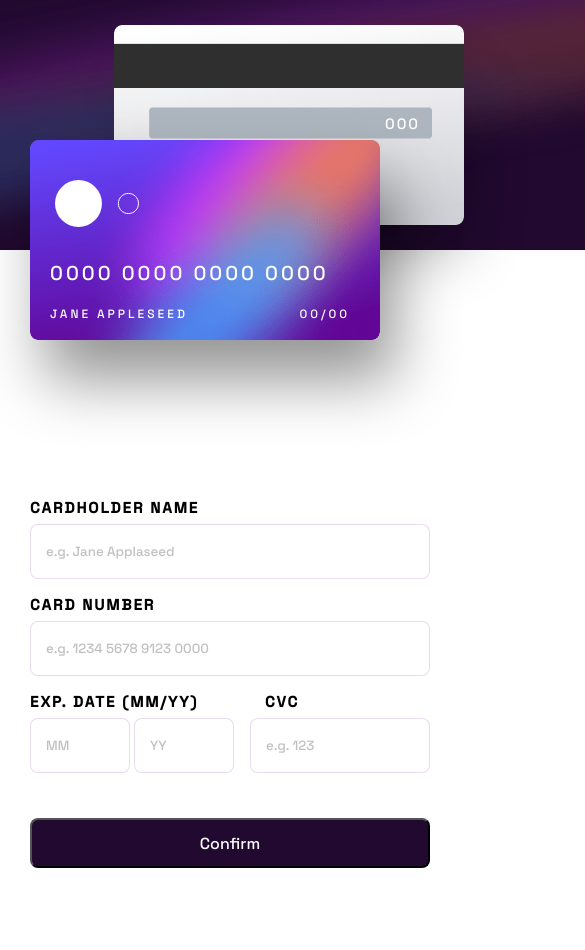
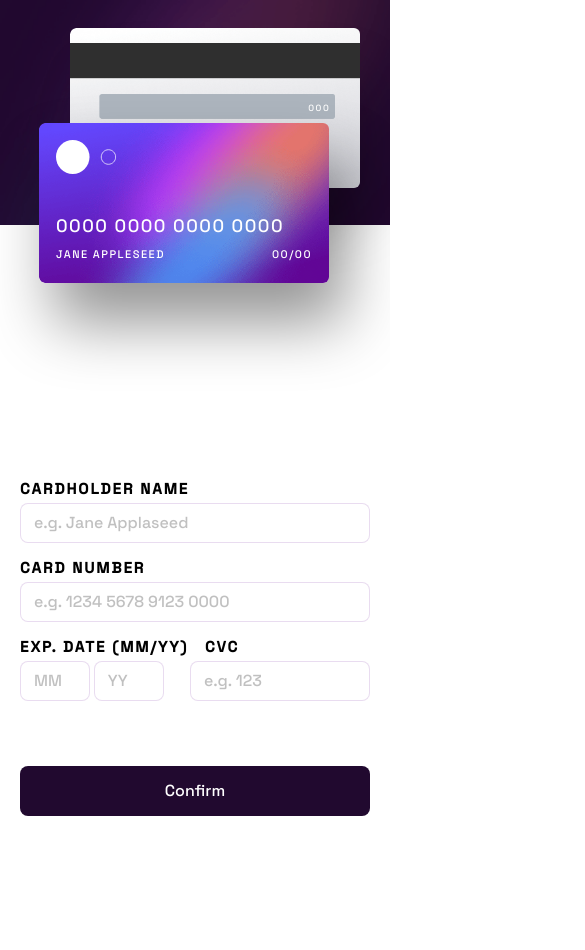
Before and after one commit to DiegxR/Sprint-2, a plain HTML site: page index.html in a window 390 px wide. Shown: the top 950 px of the page, 585 px wide, since content can reach past the window. Drawn offline with Linux system fonts and the light colour scheme.

Commit message:
Add files via upload

```diff
--- a/index.html
+++ b/index.html
@@ -4,27 +4,31 @@
     <meta charset="UTF-8">
     <meta http-equiv="X-UA-Compatible" content="IE=edge">
     <meta name="viewport" content="width=device-width, initial-scale=1.0">
-    <link href="https://fonts.googleapis.com/css2?family=Space+Grotesk:wght@500&display=swap" rel="stylesheet">
-    <link rel="stylesheet" href="styles.css">
+    <link href="https://fonts.googleapis.com/css2?family=Space+Grotesk:wght@300;500&display=swap" rel="stylesheet">    <link rel="stylesheet" href="styles.css">
     <title>Document</title>
 </head>
 <body>
+    <section class="container">
+        <section class="cards">
+
             <div id="bg-card">
-        <img src="./images/bg-card-front.png"  id="card-front">
-        <img src="./images/card-logo.svg" id="card-logo">
-        <div id="card-info">
+                    <div id="card1" class="radius">
+                      <img src="./images/card-logo.svg" alt="">
                         <p id="card-number">0000 0000 0000 0000</p>
                         <div>
                             <p id="card-name">JANE APPLESEED</p>
                             <P id="card-date">00/00</P>
                         </div>
                     </div>
+                <div id="card2" class="radius">
+
                     <p id="card-cvc">000</p>
-        <img src="./images/bg-card-back.png" id="card-back">
                 </div>
-    <img src="./images/bg-main-desktop.png" alt="background" id="background">
+            </div>
 
-
+        </section>
+        <section class="main">
+            <section class="formulario">
                 <form id="form">
                     <div class="name">
                         <label for="name">CARDHOLDER NAME</label>
@@ -53,6 +57,7 @@
 
                     <button>Confirm</button>
                 </form>
+            </section>
 
                 <section id="complete" class="hidden">
                     <img src="./images/icon-complete.svg" alt="">
@@ -79,5 +84,7 @@
                     </table>
                 </section>
                 <script src="./main.js"></script>
+        </section>
+        </section>
 </body>
 </html>
--- a/styles.css
+++ b/styles.css
@@ -1,83 +1,92 @@
-*{
+/* /* *{
     margin: 0px;
     padding: 0px;
     box-sizing: border-box;
     font-family: 'Space Grotesk', sans-serif;
 }
 body{
-    width: 100vh;
+    width: 100%;
     height: 100vh;
+}
+.container{
     display: flex;
+    width: inherit;
+    height: inherit;
 }
-#background{
-    height: 100%;
-    width: 400px;
-    position: absolute;
+.cards{
+    display: flex;
+    align-items: center;
+    width: 40%;
+    height: 100vh;
+    background-image: url(./images/bg-main-desktop.png);
+    background-repeat: no-repeat;
 }
+
 #bg-card{
     min-width: 100px;
-    position: absolute;
-    margin: 8% auto auto 150px;
+    transform: translateX(200px);
     z-index: 1;
     display: flex;
+    justify-content: center;
     flex-direction: column;
     gap: 40px;
-    justify-content: flex-start;
 }
-#card-back{
-    position: absolute;
-    margin-top: 260px;
-    margin-left: 100px;
-    width: 400px;
-    -webkit-box-shadow: 15px 40px 62px -17px rgba(0,0,0,0.33);
-    -moz-box-shadow: 15px 40px 62px -17px rgba(0,0,0,0.33);
-    box-shadow: 15px 40px 62px -17px rgba(0,0,0,0.33);
-    border-radius: 8px;
-}
-#card-front{
-    width: 400px;
+#card1{
+    background-image: url(./images/bg-card-front.png);
     -webkit-box-shadow: 15px 40px 62px 0px rgba(0,0,0,0.42);
     -moz-box-shadow: 15px 40px 62px 0px rgba(0,0,0,0.42);
     box-shadow: 15px 40px 62px 0px rgba(0,0,0,0.42);
     border-radius: 8px;
+    background-size: cover;
+    background-repeat: no-repeat;
+    width: 330px;
+    height: 180px;
+    color: white;
+    display: flex;
+    flex-direction: column;
+    padding: 20px;
+    font-size: 20px;
+    letter-spacing: 1px;
 }
-#card-logo{
-    position: absolute;
-    margin-top: 30px;
-    margin-left: 30px;
+#card1 img{
+    width: 60px;
+    margin-bottom: 40px;
 }
-#card-info{
-    position: absolute;
-    color: white;
-    margin-top: 130px;
-    margin-left: 30px;
-    letter-spacing: 3px;
-    font-size: 25px;
-}
-#card-info div{
+#card1 div{
+    font-size: 12px;
     margin-top: 20px;
     display: flex;
     justify-content: space-between;
-    font-size: 12px;
 }
-#card-cvc{
+#card2{
+    background-image: url(./images/bg-card-back.png);
+    -webkit-box-shadow: 15px 40px 62px -17px rgba(0,0,0,0.33);
+    -moz-box-shadow: 15px 40px 62px -17px rgba(0,0,0,0.33);
+    box-shadow: 15px 40px 62px -17px rgba(0,0,0,0.33);
+    background-size: cover;
+    background-repeat: no-repeat;
+    width: 330px;
+    height: 180px;
+    transform: translateX(80px);
+    display: flex;
+    justify-content: end;
+    align-items: center;
+
+}
+#card2 p{
+    margin-right: 40px;
     color: white;
-    position: absolute;
-    margin-top: 358px;
-    margin-left: 412px;
-    font-size: 15px;
-    z-index: 1;
-    letter-spacing: 2px;
 }
-
+.formulario{
+    width: 60%;
+    height: 100vh;
+    display: flex;
+    align-items: center;
+    justify-content: center;
+}
 form{
-    margin-left: 800px;
-    align-self: center;
-    display: flex;
-    flex-direction: column;
-    gap: 10px;
+    width: 350px;
 }
-
 form input{
     width: 350px;
     height: 40px;
@@ -86,7 +95,6 @@ form input{
     border-radius: 8px;
     border-color: hsla(278, 93%, 30%, 0.137);
     padding: 15px;
-    margin-top: 6px;
 }
 form input::placeholder{
     color: rgba(128, 128, 128, 0.493);
@@ -128,10 +136,10 @@ form button{
     border-radius: 8px;
     font-size: 16px;
     margin-top: 30px;
+    border: none;
+    width: 350px;
 }
 #complete{
-    margin-left: 850px;
-    margin-top: 200px;
     text-align: center;
     display: flex;
     flex-direction: column;
@@ -169,7 +177,6 @@ form button{
 }
 #menu{
     align-self: center;
-    margin-left: 800px;
 }
 #addNew{
     background-color: hsl(278, 68%, 11%);
@@ -191,7 +198,6 @@ form button{
 #listTable{
     align-self: center;
     justify-self: flex-end;
-    margin-left: 750px;
 
 }
 #listTable table{
@@ -222,90 +228,311 @@ table th, td{
     border: 1px solid;
 }
 
-@media (max-width: 550px){
-
+@media (max-width: 600px){
     body{
-        min-width: 100vh;
-        overflow-x: hidden;
+        width: 100%;
     }
-    #background{
-        position: relative;
-        background: url(./images/bg-main-mobile.png);
-        min-width: 100%;
-        overflow-x: hidden;
-        height:250px;       /*Ancho de la imagen nueva, aunque en este caso son iguales.*/
+    .container{
+        width: 100%;
+        display: grid;
+        grid-template-columns: 1fr;
+    }
+    .cards{
+        background-image: url(./images/bg-main-mobile.png);
+        background-repeat: no-repeat;
+        width: 100%;
     }
     #bg-card{
-        margin: 0px;
+        transform: translateX(0);
+        flex-direction: column-reverse;
     }
-    #card-logo{
-        margin-top: 180px;
-        margin-left: 55px;
-        z-index: 1;
+   #card2{
+    transform: translateX(0);
+   /* }
+
+} */
+/* New code  */
+*{
+    margin: 0;
+    padding: 0;
+    box-sizing: border-box;
+    font-family: 'Space Grotesk', sans-serif;
+}
+body{
+    width: 100%;
+    height: 100vh;
+
+}
+.cards{
+    background: url(./images/bg-main-mobile.png);
+    background-size: cover;
+    width: 100%;
+    height: 225px;
+
+}
+#bg-card{
+    display: flex;
+    flex-direction: column-reverse;
+}
+.radius{
+    border-radius: 6px;
+}
+
+/* card front */
+#card1{
+    background: url(./images/bg-card-front.png);
+    background-size: cover;
+    -webkit-box-shadow: 15px 40px 62px 0px rgba(0,0,0,0.42);
+    -moz-box-shadow: 15px 40px 62px 0px rgba(0,0,0,0.42);
+    box-shadow: 15px 40px 62px 0px rgba(0,0,0,0.42);
+    transform: translateY(-37px);
+    width: 290px;
+    height: 160px;
+    z-index: 1;
+    margin-left: 10%;
+    padding: 17px;
+    color: white;
+    font-size: 18px;
+    letter-spacing: 1.5px;
+    font-weight: 500;
+}
+
+#card1 img{
+    width: 60px;
+    margin-bottom: 35px;
+}
+#card1 div{
+    display: flex;
+    justify-content: space-between;
+    font-size: 11px;
+    font-weight: 500;
+    margin-top: 10px;
+
+}
+/* card back */
+#card2{
+    background: url(./images/bg-card-back.png);
+    background-size: cover;
+    -webkit-box-shadow: 15px 40px 62px -17px rgba(0,0,0,0.33);
+    -moz-box-shadow: 15px 40px 62px -17px rgba(0,0,0,0.33);
+    box-shadow: 15px 40px 62px -17px rgba(0,0,0,0.33);
+    width: 290px;
+    height: 160px;
+    transform: translateY(28px);
+    margin-left: 18%;
+    color: white;
+    font-size: 9px;
+    letter-spacing: 1.5px;
+    display: flex;
+    justify-content: end;
+    align-items: center;
+    padding-right: 30px;
+}
+.main{
+    width: 100%;
+    height: 100vh;
+    display: flex;
+    align-items: center;
+    justify-content: center;
+}
+form{
+    width: 350px;
+    font-size: 15px;
+}
+.formulario input{
+    width: 350px;
+    height: 40px;
+    border-style: none;
+    border: 1px solid;
+    border-radius: 8px;
+    border-color: hsla(278, 93%, 30%, 0.137);
+    padding: 13px;
+    margin-top: 5px;
+    font-size: 16px;
+}
+.formulario label{
+    font-size: 15px;
+}
+form div{
+    margin-bottom: 15px;
+}
+form input::placeholder{
+    color: rgba(128, 128, 128, 0.493);
+}
+form input:focus{
+    outline-style: solid;
+    outline-color: hsl(278, 94%, 30%);
+}
+.inputError{
+    outline-style: solid !important;
+    outline-color: hsl(0, 100%, 66%) !important;
+    outline-width: 0.5px;
+}
+#form p{
+    color:hsl(0, 100%, 66%);
+    font-size: 12px;
+    margin-top: 5px;
+}
+form div label{
+    font-size: 10px;
+    letter-spacing: 2px;
+    font-weight: bold;
+}
+#month, #year{
+    width: 70px;
+}
+
+#cvc{
+   width: 180px;
+   margin-left: -15px;
+}
+
+.inputs{
+    display: flex;
+    flex-direction: row;
+}
+#year{
+    margin-right: 30px;
+}
+form button{
+    background-color: hsl(278, 68%, 11%);
+    color: white;
+    height: 50px;
+    border-radius: 8px;
+    font-size: 16px;
+    margin-top: 30px;
+    border: none;
+    width: 350px;
+}
+.hidden{
+    display: none !important;
+}
+#menu button{
+    background-color: hsl(278, 68%, 11%);
+    border: none;
+    color: white;
+    height: 50px;
+    border-radius: 8px;
+    font-size: 16px;
+    width: 370px;
+    margin-bottom: 40px;
+}
+#menu{
+    margin-left: 10%;
+}
+
+#listTable{
+    align-self: center;
+    justify-self: flex-end;
+
+}
+#listTable table{
+    width: 400px;
+    text-align: left;
+    border-collapse: collapse;
+}
+table thead{
+    height: 30px;
+    background-color: hsl(278, 68%, 11%);
+    color: white;
+}
+table th, td{
+    padding: 10px;
+    border: solid 1px;
+}
+#btnAdd{
+    width: 40px;
+    height: 40px;
+    font-size: 30px;
+    background-color: transparent;
+    border-style: none;
+}
+.delete{
+    background-color: hsl(0, 100%, 66%);
+    width: 22px;
+    height: 22px;
+    border: 1px solid;
+    padding-bottom: 2px;
+}
+#complete{
+    text-align: center;
+    display: flex;
+    flex-direction: column;
+    align-items: center;
+}
+#complete h1{
+    margin-top: 38px;
+    width: 300px;
+    font-size: 33px;
+    font-weight: bold;
+    letter-spacing: 2px;
+}
+#complete p{
+    letter-spacing: 0.5px;
+    font-size: 16px;
+    color: rgba(0, 0, 0, 0.548);
+    margin-top: 20px;
+}
+#complete button{
+    background-color: hsl(278, 68%, 11%);
+    border: none;
+    color: white;
+    height: 50px;
+    border-radius: 8px;
+    font-size: 16px;
+    width: 370px;
+    margin-top: 50px;
+}
+@media (min-width: 550px) {
+    .container{
+        display: flex;
+        flex-direction: row;
     }
-    #card-info{
-        z-index: 1;
-        margin-top: 260px;
-        margin-left: 50px;
-        width: 300px;
+    .cards{
+        background: url(./images/bg-main-desktop.png);
+        background-repeat: no-repeat;
+        background-size: cover;
+        height: 100vh;
+        width: 40%;
+    }
+    #bg-card{
+        flex-direction: column;
+        transform: translateX(150px);
+        margin-top: 200px;
+    }
+    #card1{
+        width: 320px;
+        height: 175px;
+        font-size: 20px;
+        padding: 25px;
     }
     #card-number{
-        font-size: 20px;
+        letter-spacing: 3px;
+    }
+    #card1 div{
+        margin-top: 20px;
+        font-size: 11px;
+        font-weight: lighter;
+    }
+    #card2{
+        transform: translateX(30px);
+        font-size: 12px;
+        width: 320px;
+        height: 175px;
+        padding-right: 40px;
+    }
+    .formulario{
+       transform: translateY(30px);
+    }
+    .formulario form label{
+        font-size: 10px;
+    }
+    .formulario button{
+        margin-top: -10px;
+    }
+    #menu{
+        display: flex;
+        flex-direction: column;
     }
 
-    #card-cvc{
-        margin-top: 114px;
-        margin-left: 385px;
-    }
-    #card-front{
-        margin-top: 140px;
-        margin-left: 30px;
-        width: 350px;
-        height: 200px;
-        z-index: 1;
-    }
-    #card-back{
-        margin-top: 25px;
-        width: 350px;
-        height: 200px;
-        margin-left: 30%;
-    }
-    #form{
-        position: absolute;
-        margin-top: 600px;
-        margin-left: 30px;
-        width: 400px;
-        height: 450px;
-    }
-    #form label{
-        font-size: 15px;
-    }
-    #form input{
-        width: 400px;
-        height: 55px;
-    }
-    .inputs div:nth-child(1) input{
-        width: 100px !important;
-    }
-
-    .inputs div:nth-child(2) input{
-       width: 180px !important;
-
-    }
-    #complete{
-        position: absolute;
-        margin-left: 50px;
-        margin-top: 370px;
-    }
-    #menu{
-        position: absolute;
-        margin-left: 50px;
-        margin-top: 370px;
-    }
-    #listTable{
-        position: absolute;
-        margin-left: 15px;
-        margin-top: 360px;
-        width: 300px;
-    }
 }
```
Lines whose indentation alone changed are shown as unchanged.
